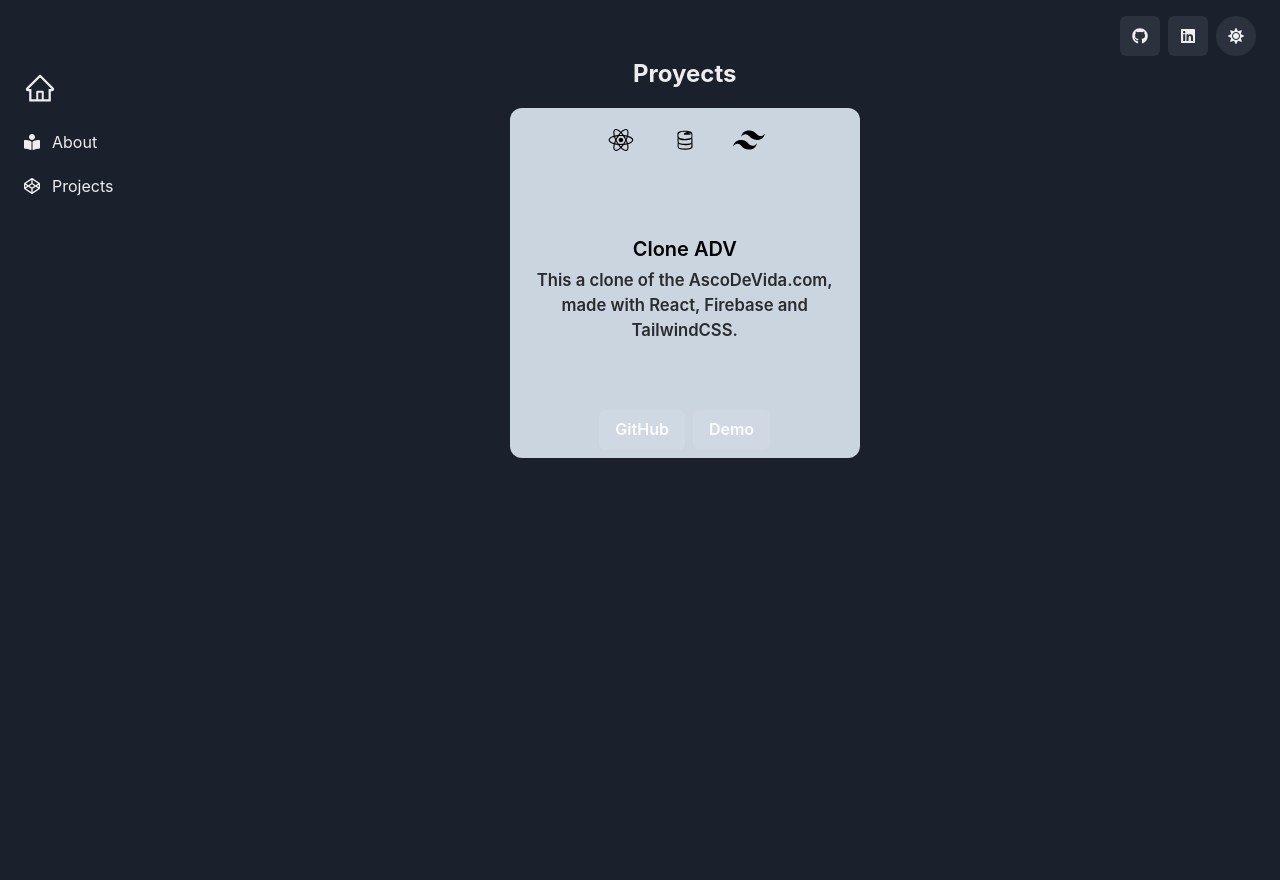
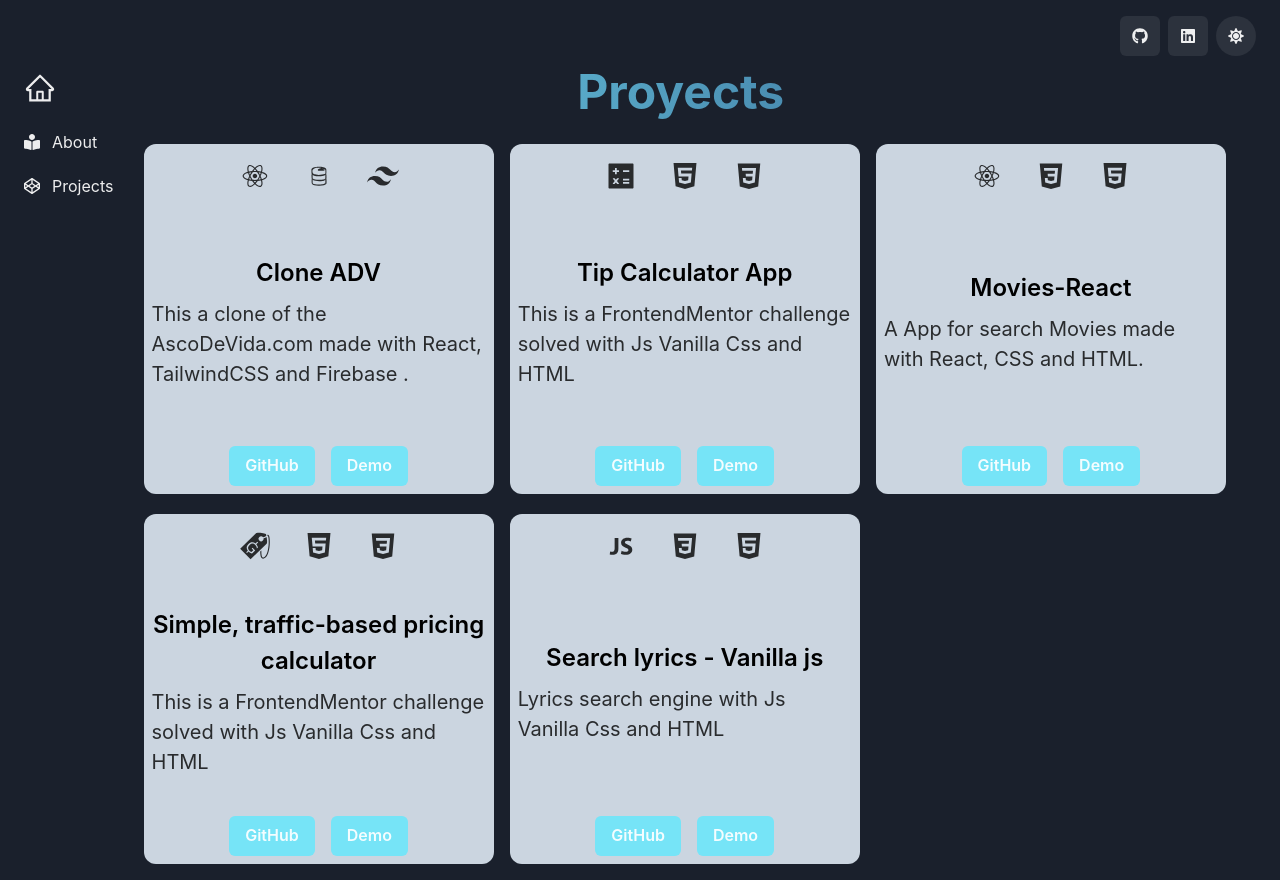
Before and after one commit to andybaronp/porfolio, a React (Vite) app: page /projects in a window 1280 px wide. Before the commit the page ends 800 px from the top, so only its background shows below. Built offline with nearby package versions, Linux system fonts and the light colour scheme.

Commit message:
add projects

```diff
--- /dev/null
+++ b/src/components/Project.jsx
@@ -0,0 +1,63 @@
+import { Box, Flex, Text } from "@chakra-ui/layout";
+import Icon from "@chakra-ui/icon";
+import { Button, useColorMode } from "@chakra-ui/react";
+const Project = ({
+  icon1,
+  icon2,
+  icon3,
+  title,
+  description,
+  urlGithub,
+  urlDemo,
+}) => {
+  const { colorMode } = useColorMode();
+  const isDark = colorMode === "dark";
+  return (
+    <Flex
+      rounded="xl"
+      direction="column"
+      bg={isDark ? "gray.300" : "blue.200"}
+      w={{ base: "300px", md: "350px" }}
+      h={{ base: "300px", md: "350px" }}
+      justify="space-between"
+      align="center"
+    >
+      <Box>
+        <Icon color="blackAlpha.800" p="4" as={icon1} w="16" h="16" />
+        <Icon color="blackAlpha.800" p="4" as={icon2} w="16" h="16" />
+        <Icon color="blackAlpha.800" p="4" as={icon3} w="16" h="16" />
+      </Box>
+      <Box>
+        <Text
+          color="black"
+          fontSize="2xl"
+          fontWeight="semibold"
+          textAlign="center"
+        >
+          {title}
+        </Text>
+        <Text p="2" fontSize="xl" textalign="center" color="blackAlpha.800">
+          {description}
+        </Text>
+      </Box>
+      <Flex py="2" gap="4">
+        <Button
+          onClick={() => window.open(urlGithub, "_blank")}
+          _hover={{ transform: "scale(1.1)" }}
+          bg={isDark ? "cyan.300" : "white"}
+        >
+          <Text>GitHub</Text>
+        </Button>
+        <Button
+          onClick={() => window.open(urlDemo, "_blank")}
+          _hover={{ transform: "scale(1.1)" }}
+          bg={isDark ? "cyan.300" : "white"}
+        >
+          <Text>Demo</Text>
+        </Button>
+      </Flex>
+    </Flex>
+  );
+};
+
+export default Project;
--- a/src/pages/Home.jsx
+++ b/src/pages/Home.jsx
@@ -18,13 +18,13 @@ const Home = () => {
         boxSize="200px"
         src="https://avatars.githubusercontent.com/u/46359791?v=4"
       />
-      <Flex alignSelf="flex-start">
+      <Flex alignSelf="center">
         <Box align="flex-start">
-          <Text fontSize="5xl" fontWeight="semibold">
+          <Text fontSize="4xl" fontWeight="semibold">
             Hi, I am
           </Text>
           <Text
-            fontSize="7xl"
+            fontSize={{ base: "5xl", md: "7xl" }}
             fontWeight="bold"
             bgGradient="linear(to-r, cyan.400, blue.500, purple.600)"
             bgClip="text"
@@ -32,8 +32,8 @@ const Home = () => {
           >
             Jhoandris Barón
           </Text>
-          <Text color={isDark ? "gray.200" : "gray.500"}>
-            FrontEnd Developer 💻️ JavaScript | React |
+          <Text color={isDark ? "gray.200" : "gray.500"} fontSize="xl">
+            FrontEnd Developer 💻️ JavaScript | Css | Html | React |
           </Text>
         </Box>
       </Flex>
--- a/src/pages/Projects.jsx
+++ b/src/pages/Projects.jsx
@@ -1,15 +1,20 @@
-import React from "react";
-import { Box, Flex, Text, SimpleGrid } from "@chakra-ui/layout";
-import Icon from "@chakra-ui/icon";
-import { DiFirebase, DiReact } from "react-icons/di";
+import { Box, Text, SimpleGrid } from "@chakra-ui/layout";
+import { GiPriceTag } from "react-icons/gi";
+import { DiFirebase, DiReact, DiCss3, DiJavascript1 } from "react-icons/di";
 import { SiTailwindcss } from "react-icons/si";
-import { Button, useColorMode } from "@chakra-ui/react";
+import { AiFillCalculator, AiFillHtml5 } from "react-icons/ai";
+import Project from "../components/Project";
 function Projects() {
-  const { colorMode } = useColorMode();
-  const isDark = colorMode === "dark";
   return (
     <Box>
-      <Text fontWeight="bold" fontSize="2xl" textAlign="center">
+      <Text
+        fontSize="5xl"
+        textAlign={"center"}
+        fontWeight="bold"
+        bgGradient="linear(to-r, cyan.300, blue.700 )"
+        bgClip="text"
+        mr="8px"
+      >
         Proyects
       </Text>
       <SimpleGrid
@@ -18,78 +23,55 @@ function Projects() {
         minChildWidth="300px"
         spacing="20px"
       >
-        <Flex
-          rounded="xl"
-          direction="column"
-          bg={isDark ? "gray.300" : "cyan.100"}
-          w={{ base: "300px", md: "350px" }}
-          h={{ base: "300px", md: "350px" }}
-          justify="space-between"
-          align="center"
-          _hover={{ bg: "blue.200" }}
-        >
-          <Box>
-            <Icon color="black" p="4" as={DiReact} w="16" h="16" />
-            <Icon color="black" p="4" as={DiFirebase} w="16" h="16" />
-            <Icon color="black" p="4" as={SiTailwindcss} w="16" h="16" />
-          </Box>
+        {/* ADV CLONE */}
+        <Project
+          icon1={DiReact}
+          icon2={DiFirebase}
+          icon3={SiTailwindcss}
+          title="Clone ADV"
+          description="This a clone of the AscoDeVida.com made with React, TailwindCSS and Firebase ."
+          urlGithub="https://github.com/andybaronp/clone-asco-de-vida"
+          urlDemo="https://clone-asco-de-vida.vercel.app/"
+        />
+        {/* CALCULATOR */}
+        <Project
+          icon1={AiFillCalculator}
+          icon2={AiFillHtml5}
+          icon3={DiCss3}
+          title=" Tip Calculator App"
+          description=" This is a FrontendMentor challenge solved with Js Vanilla Css and
+              HTML"
+          urlGithub="https://github.com/andybaronp/tip-calculator"
+          urlDemo="https://andybaronp.github.io/tip-calculator/"
+        />
+        <Project
+          icon1={DiReact}
+          icon2={DiCss3}
+          icon3={AiFillHtml5}
+          title="Movies-React"
+          description=" A   App  for  search Movies  made with React, CSS and HTML."
+          urlGithub="https://github.com/andybaronp/Movies-React"
+          urlDemo="https://movies-react-neon.vercel.app/ "
+        />
 
-          <Text
-            color="black"
-            p="4"
-            fontSize="xl"
-            fontWeight="semibold"
-            textAlign="center"
-          >
-            Clone ADV
-            <Text
-              p="1"
-              fontSize="smaller"
-              textAlign="center"
-              color="blackAlpha.800"
-            >
-              This a clone of the AscoDeVida.com, made with React, Firebase and
-              TailwindCSS.
-            </Text>
-          </Text>
-          <Flex py="2">
-            <Button
-              onClick={() =>
-                window.open("https://github.com/andybaronp/clone-asco-de-vida")
-              }
-              mr="2"
-              _hover={{ bg: "gray.300" }}
-            >
-              <a
-                href=""
-                target="_blank"
-                rel="noopener noreferrer"
-                color="black"
-                fontSize="xl"
-                fontWeight="semibold"
-              >
-                <Text>GitHub</Text>
-              </a>
-            </Button>
-            <Button
-              onClick={() =>
-                window.open(" https://clone-asco-de-vida.vercel.app/")
-              }
-            >
-              <a
-                href=""
-                target="_blank"
-                rel="noopener noreferrer"
-                color="black"
-                fontSize="xl"
-                fontWeight="semibold"
-              >
-                <Text>Demo</Text>
-              </a>
-            </Button>
-          </Flex>
-        </Flex>
-        {/* 2 */}
+        <Project
+          icon1={GiPriceTag}
+          icon2={AiFillHtml5}
+          icon3={DiCss3}
+          title="Simple, traffic-based pricing calculator"
+          description="This is a FrontendMentor challenge solved with Js Vanilla Css and HTML"
+          urlGithub="https://github.com/andybaronp/Simple-traffic-based-pricing"
+          urlDemo="https://andybaronp.github.io/Simple-traffic-based-pricing/"
+        />
+        <Project
+          icon1={DiJavascript1}
+          icon2={DiCss3}
+          icon3={AiFillHtml5}
+          title="Search lyrics - Vanilla js"
+          description="Lyrics search engine with Js Vanilla Css and HTML"
+          urlGithub="https://github.com/andybaronp/search-lyrics"
+          urlDemo="https://andybaronp.github.io/search-lyrics/"
+        />
       </SimpleGrid>
     </Box>
   );
```
